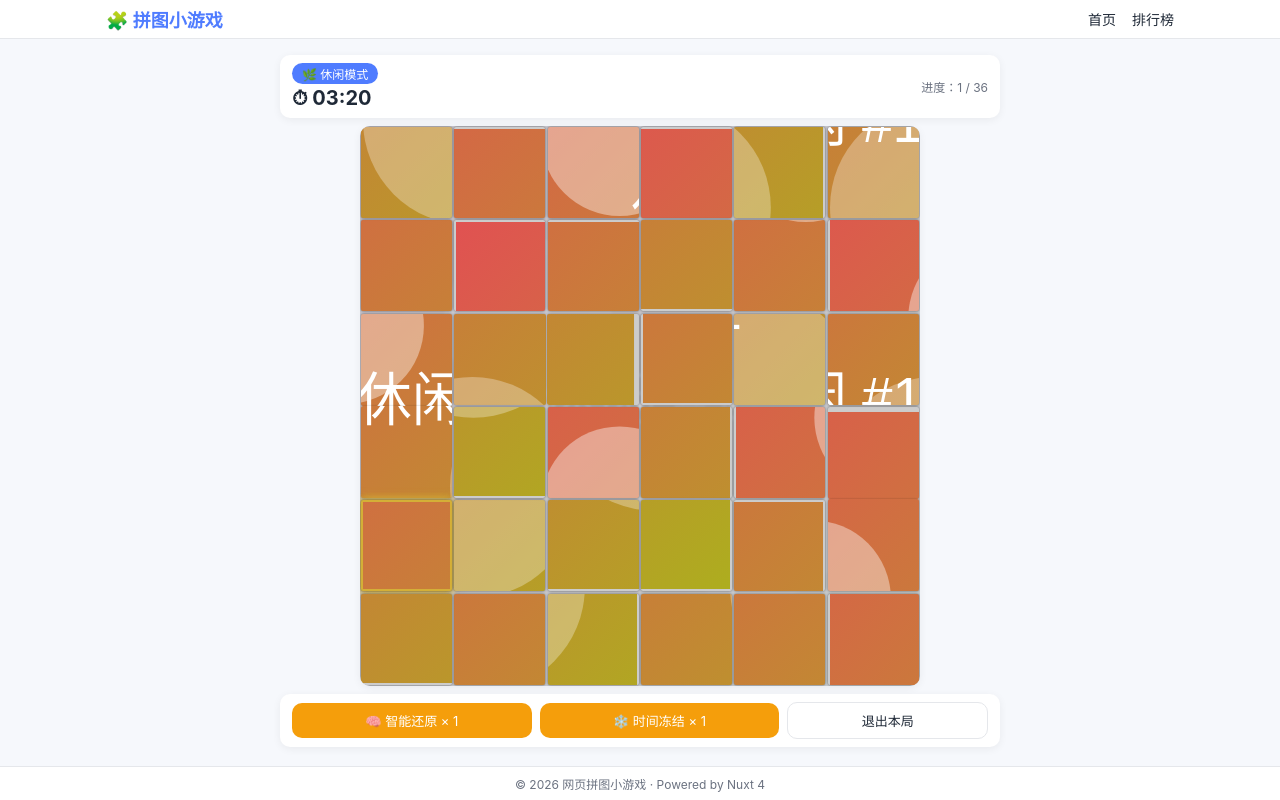
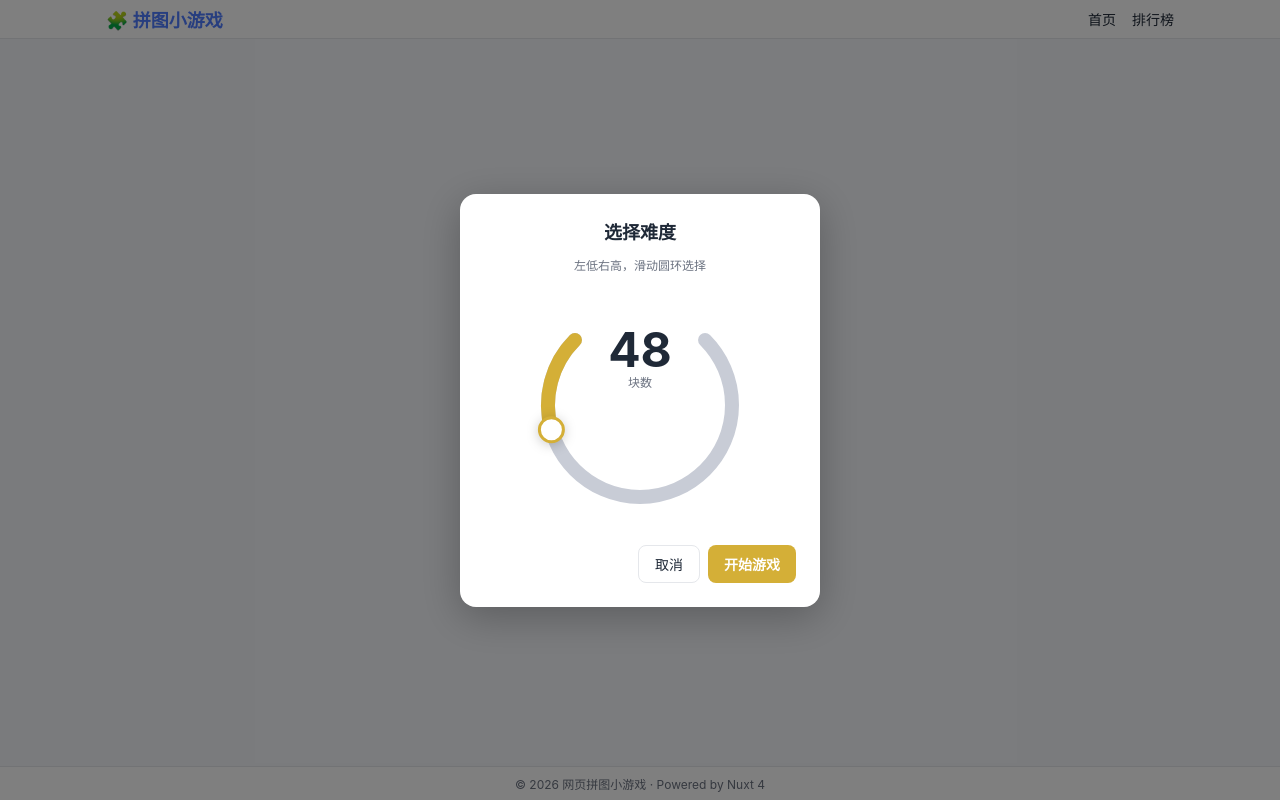
Before and after one commit to zilong-sky/nuxt-puzzle-game, a Nuxt app: page /play/casual in a window 1280 px wide. Built offline with nearby package versions, Linux system fonts and the light colour scheme.

Commit message:
feat(casual): difficulty modal + 30 shuffled images; ui(dial): number up

```diff
--- a/app/components/DifficultyDial.vue
+++ b/app/components/DifficultyDial.vue
@@ -56,14 +56,14 @@
       <text
         class="value-text"
         x="120"
-        y="118"
+        y="69"
         text-anchor="middle"
         dominant-baseline="middle"
       >{{ modelValue }}</text>
       <text
         class="label-text"
         x="120"
-        y="150"
+        y="99"
         text-anchor="middle"
         dominant-baseline="middle"
       >{{ label || '难度' }}</text>
--- /dev/null
+++ b/app/components/DifficultyModal.vue
@@ -0,0 +1,71 @@
+<!-- app/components/DifficultyModal.vue - 难度选择弹窗 -->
+<template>
+  <div v-if="open" class="modal-backdrop" @click.self="$emit('cancel')">
+    <div class="modal-card">
+      <h3>选择难度</h3>
+      <p class="hint">左低右高，滑动圆环选择</p>
+      <DifficultyDial v-model="local" :min="min" :max="max" label="块数" />
+      <div class="btns">
+        <button type="button" class="ghost-btn" @click="$emit('cancel')">取消</button>
+        <button type="button" class="primary-btn" @click="$emit('confirm', local)">开始游戏</button>
+      </div>
+    </div>
+  </div>
+</template>
+
+<script setup lang="ts">
+import { ref, watch } from 'vue'
+import DifficultyDial from '~/components/DifficultyDial.vue'
+
+const props = withDefaults(defineProps<{
+  open: boolean
+  min?: number
+  max?: number
+  initial?: number
+}>(), { min: 4, max: 200, initial: 48 })
+
+defineEmits<{ confirm: [value: number]; cancel: [] }>()
+
+const local = ref(props.initial)
+watch(() => props.open, (o) => { if (o) local.value = props.initial })
+</script>
+
+<style scoped>
+.modal-backdrop {
+  position: fixed; inset: 0;
+  background: rgba(0, 0, 0, 0.5);
+  z-index: 100;
+  display: flex; align-items: center; justify-content: center;
+  padding: 16px;
+}
+.modal-card {
+  background: #fff;
+  border-radius: 16px;
+  padding: 24px;
+  width: min(90vw, 360px);
+  box-shadow: 0 10px 40px rgba(0, 0, 0, 0.25);
+  display: flex; flex-direction: column; align-items: center;
+  gap: 12px;
+}
+.modal-card h3 { margin: 0; font-size: 18px; color: var(--color-text, #222); }
+.hint { margin: 0; font-size: 12px; color: var(--color-text-soft, #888); }
+.btns { display: flex; gap: 8px; justify-content: flex-end; width: 100%; margin-top: 8px; }
+.ghost-btn {
+  background: transparent;
+  border: 1px solid var(--color-border, #d0d0d0);
+  color: var(--color-text, #333);
+  padding: 8px 16px;
+  border-radius: 8px;
+  cursor: pointer;
+}
+.primary-btn {
+  background: #d4af37;
+  color: #fff;
+  border: none;
+  padding: 8px 16px;
+  border-radius: 8px;
+  cursor: pointer;
+  font-weight: 600;
+}
+.primary-btn:hover { background: #c39d2e; }
+</style>
--- a/app/pages/play/casual.vue
+++ b/app/pages/play/casual.vue
@@ -1,6 +1,12 @@
-<!-- app/pages/play/casual.vue - 休闲模式：按图库编号顺序加载 -->
+<!-- app/pages/play/casual.vue - 休闲模式：先选难度，30 张随机图 -->
 <template>
-  <div v-if="current">
+  <DifficultyModal
+    :open="!pieceCountChosen"
+    :min="4" :max="200" :initial="48"
+    @confirm="onDifficultyConfirm"
+    @cancel="onDifficultyCancel"
+  />
+  <div v-if="current && pieceCountChosen">
     <PuzzleGame
       :image-url="current.url"
       :piece-count="pieceCount"
@@ -13,30 +19,41 @@
       @next="loadNext"
     />
   </div>
-  <div v-else class="card">加载中...</div>
+  <div v-else-if="pieceCountChosen" class="card">加载中...</div>
 </template>
 
 <script setup lang="ts">
 import { onMounted, ref, computed } from 'vue'
 import PuzzleGame from '~/components/PuzzleGame.vue'
+import DifficultyModal from '~/components/DifficultyModal.vue'
 import { fetchCasualImages, type PuzzleImage } from '~/services/imageService'
-import { randInt } from '~/utils/random'
 
 const list = ref<PuzzleImage[]>([])
 const idx = ref(0)
-const pieceCount = ref(randInt(30, 80))
+const pieceCount = ref(48)
+const pieceCountChosen = ref(false)
 
 const current = computed(() => list.value[idx.value])
 
 onMounted(async () => {
-  list.value = await fetchCasualImages()
+  const raw = await fetchCasualImages()
+  const arr = raw.slice()
+  for (let i = arr.length - 1; i > 0; i--) {
+    const j = Math.floor(Math.random() * (i + 1))
+    ;[arr[i], arr[j]] = [arr[j]!, arr[i]!]
+  }
+  list.value = arr
 })
 
+function onDifficultyConfirm(v: number) {
+  pieceCount.value = v
+  pieceCountChosen.value = true
+}
+function onDifficultyCancel() { navigateTo('/') }
 function loadNext() {
   idx.value = (idx.value + 1) % list.value.length
-  pieceCount.value = randInt(30, 80)
 }
-function onSuccess() { /* 休闲模式不计分，不记录 */ }
-function onFail() { /* 休闲模式失败也仅弹窗 */ }
+function onSuccess() {}
+function onFail() {}
 function onAbort() { navigateTo('/') }
 </script>
--- a/app/services/imageService.ts
+++ b/app/services/imageService.ts
@@ -1,20 +1,18 @@
 /**
  * app/services/imageService.ts
- * 图片相关远程接口占位。
- * 后续对接后端修改此处：将 mock 数据替换为真实 API 请求即可。
- */
+ * 鍥剧墖鐩稿叧杩滅▼鎺ュ彛鍗犱綅銆? * 鍚庣画瀵规帴鍚庣淇敼姝ゅ锛氬皢 mock 鏁版嵁鏇挎崲涓虹湡瀹?API 璇锋眰鍗冲彲銆? */
 
 export interface PuzzleImage {
   id: number
   url: string
   title?: string
-  /** 上传者 - 仅云冒险模式使用 */
+  /** 涓婁紶鑰?- 浠呬簯鍐掗櫓妯″紡浣跨敤 */
   uploader?: string
-  /** 上传时间戳 - 云冒险按此升序播放 */
+  /** 涓婁紶鏃堕棿鎴?- 浜戝啋闄╂寜姝ゅ崌搴忔挱鏀?*/
   uploadedAt?: number
 }
 
-/** 内置 SVG 数据 URI，作为演示图。真实环境应由后端返回 CDN 图片 URL。 */
+/** 鍐呯疆 SVG 鏁版嵁 URI锛屼綔涓烘紨绀哄浘銆傜湡瀹炵幆澧冨簲鐢卞悗绔繑鍥?CDN 鍥剧墖 URL銆?*/
 function demoSvg(hue: number, label: string): string {
   const svg = `<svg xmlns='http://www.w3.org/2000/svg' viewBox='0 0 400 400'>
     <defs>
@@ -32,34 +30,31 @@ function demoSvg(hue: number, label: string): string {
 }
 
 /**
- * 获取休闲模式的图库列表。
- * 后续对接后端修改此处：改为 fetch(`${apiBase}/api/images/casual`)。
- */
+ * 鑾峰彇浼戦棽妯″紡鐨勫浘搴撳垪琛ㄣ€? * 鍚庣画瀵规帴鍚庣淇敼姝ゅ锛氭敼涓?fetch(`${apiBase}/api/images/casual`)銆? */
 export async function fetchCasualImages(): Promise<PuzzleImage[]> {
-  return new Promise((resolve) => {
-    setTimeout(() => {
-      const list: PuzzleImage[] = Array.from({ length: 12 }, (_, i) => ({
-        id: i + 1,
-        url: demoSvg(i * 30, `休闲 #${i + 1}`),
-        title: `休闲图片 ${i + 1}`
-      }))
-      resolve(list)
-    }, 50)
-  })
+  const seeds = [
+    'aurora','forest','ocean','desert','mountain','sunset','city','river','lake','field',
+    'canyon','meadow','glacier','harbor','vineyard','island','sakura','coast','valley','waterfall',
+    'lagoon','savanna','fjord','plateau','oasis','tundra','marsh','dune','reef','summit'
+  ]
+  const list: PuzzleImage[] = seeds.map((seed, i) => ({
+    id: i + 1,
+    url: `https://picsum.photos/seed/${seed}/800/600`,
+    title: seed
+  }))
+  return list
 }
 
 /**
- * 获取云冒险模式图库（其他玩家自拍上传的公开图片，按上传时间升序）。
- * 后续对接后端修改此处：改为 fetch(`${apiBase}/api/images/cloud`)。
- */
+ * 鑾峰彇浜戝啋闄╂ā寮忓浘搴擄紙鍏朵粬鐜╁鑷媿涓婁紶鐨勫叕寮€鍥剧墖锛屾寜涓婁紶鏃堕棿鍗囧簭锛夈€? * 鍚庣画瀵规帴鍚庣淇敼姝ゅ锛氭敼涓?fetch(`${apiBase}/api/images/cloud`)銆? */
 export async function fetchCloudImages(): Promise<PuzzleImage[]> {
   return new Promise((resolve) => {
     setTimeout(() => {
       const now = Date.now()
       const list: PuzzleImage[] = Array.from({ length: 20 }, (_, i) => ({
         id: 1000 + i,
-        url: demoSvg((i + 3) * 22, `云#${i + 1}`),
-        title: `玩家上传 ${i + 1}`,
+        url: demoSvg((i + 3) * 22, `浜?${i + 1}`),
+        title: `鐜╁涓婁紶 ${i + 1}`,
         uploader: `player_${i + 1}`,
         uploadedAt: now - (20 - i) * 3600_000
       }))
@@ -69,14 +64,11 @@ export async function fetchCloudImages(): Promise<PuzzleImage[]> {
 }
 
 /**
- * 用户自拍/相册图片上传到云图库（占位）。
- * 后续对接后端修改此处：改为 POST FormData 到 `${apiBase}/api/images/upload`。
- */
+ * 鐢ㄦ埛鑷媿/鐩稿唽鍥剧墖涓婁紶鍒颁簯鍥惧簱锛堝崰浣嶏級銆? * 鍚庣画瀵规帴鍚庣淇敼姝ゅ锛氭敼涓?POST FormData 鍒?`${apiBase}/api/images/upload`銆? */
 export async function uploadImage(_file: Blob | File): Promise<{ success: boolean; url?: string }> {
   return new Promise((resolve) => {
     setTimeout(() => {
-      // mock：假装上传成功
-      resolve({ success: true, url: '' })
+      // mock锛氬亣瑁呬笂浼犳垚鍔?      resolve({ success: true, url: '' })
     }, 400)
   })
 }
```
Also changed, not shown: 1 other file (tests, documents, lock files or other folders).
